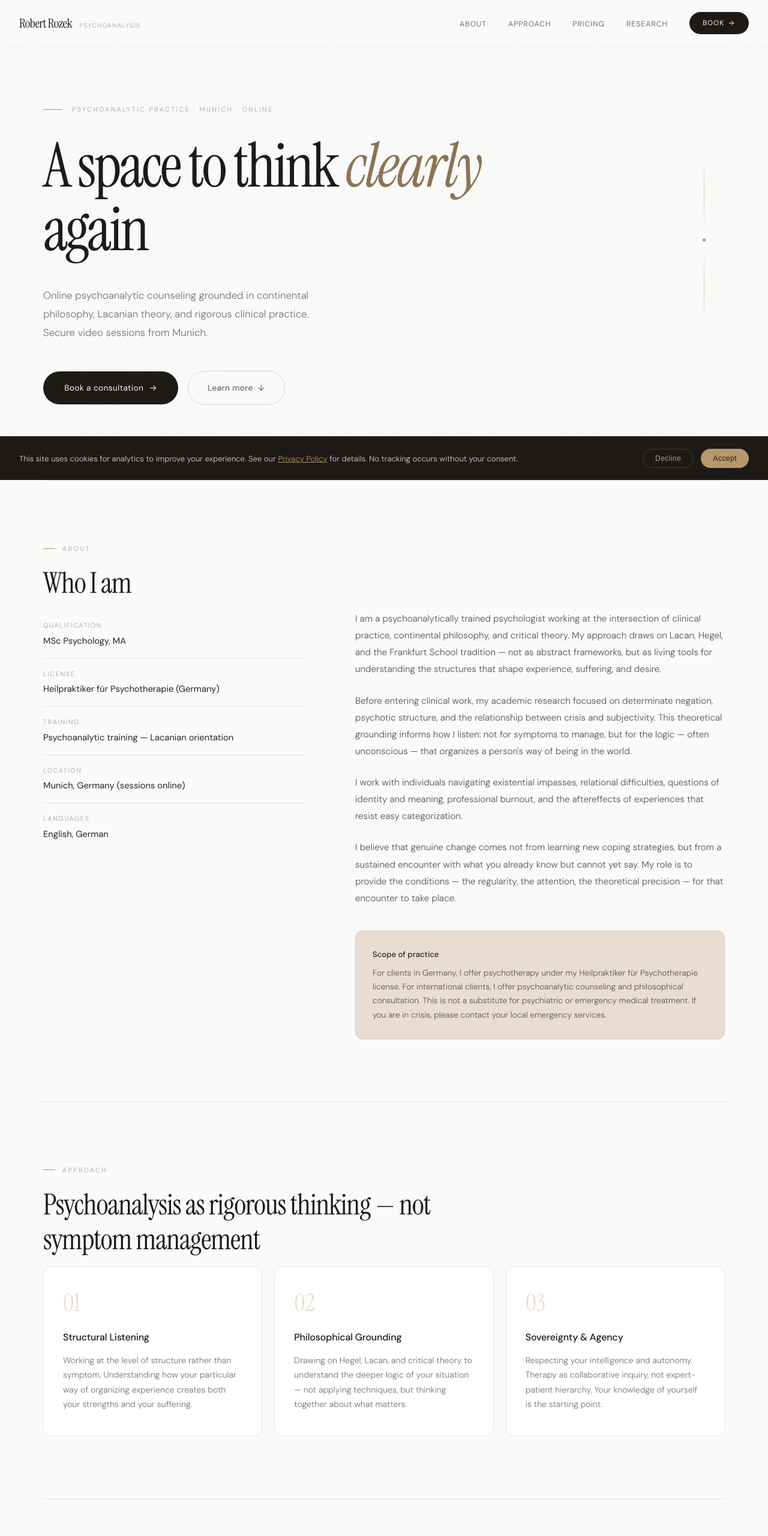
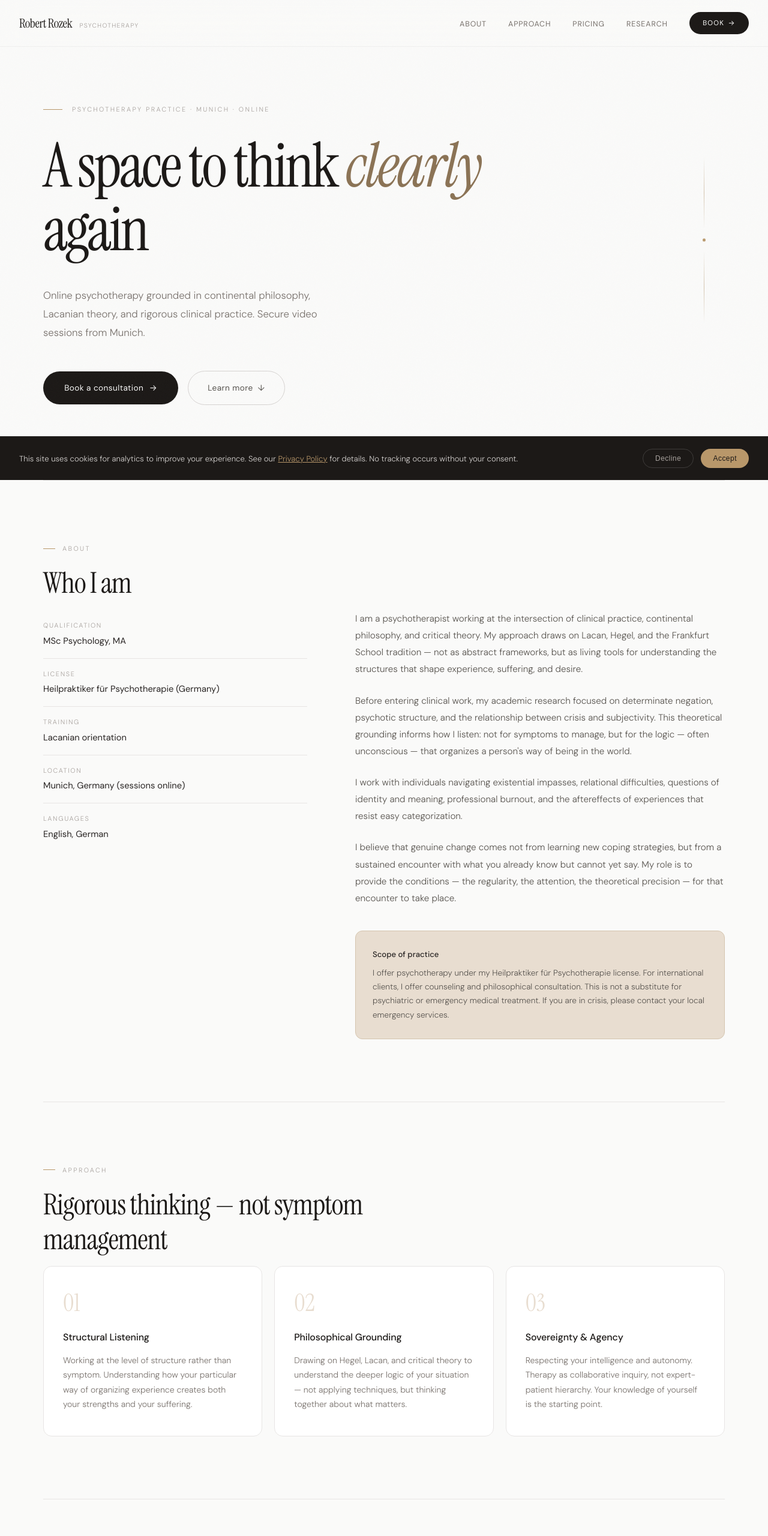
Before and after one commit to anubx/praxis-site, a website: page public/index.html in a window 1280 px wide. Shown: the top 2560 px of the page at 60% size. Drawn offline with Linux system fonts and the light colour scheme; a script that the page names is missing.

Commit message:
Replace psychoanalysis service claims with psychotherapy (HeilprG compliance)

```diff
--- a/public/index.html
+++ b/public/index.html
@@ -3,8 +3,8 @@
 <head>
 <meta charset="UTF-8">
 <meta name="viewport" content="width=device-width, initial-scale=1.0">
-<title>Robert Rozek — Psychoanalytic Practice · Munich</title>
-<meta name="description" content="Online psychoanalytic counseling grounded in continental philosophy, Lacanian theory, and clinical practice. Sessions via secure video from Munich.">
+<title>Robert Rozek — Psychotherapy Practice · Munich</title>
+<meta name="description" content="Online psychotherapy grounded in continental philosophy, Lacanian theory, and clinical practice. Sessions via secure video from Munich.">
 <meta name="robots" content="index, follow">
 <link rel="canonical" href="https://robertrozek.de/">
 
@@ -12,8 +12,8 @@
 <link rel="icon" type="image/svg+xml" href="/favicon.svg">
 
 <!-- Open Graph -->
-<meta property="og:title" content="Robert Rozek — Psychoanalytic Practice">
-<meta property="og:description" content="Online psychoanalytic counseling grounded in continental philosophy, Lacanian theory, and clinical practice.">
+<meta property="og:title" content="Robert Rozek — Psychotherapy Practice">
+<meta property="og:description" content="Online psychotherapy grounded in continental philosophy, Lacanian theory, and clinical practice.">
 <meta property="og:type" content="website">
 <meta property="og:image" content="https://robertrozek.de/og-image.png">
 <meta property="og:image:width" content="1200">
@@ -1139,7 +1139,7 @@
 <nav id="nav">
   <div class="nav-left">
     <a href="#" class="logo">Robert Rozek</a>
-    <span class="logo-tag">Psychoanalysis</span>
+    <span class="logo-tag">Psychotherapy</span>
   </div>
   <button class="menu-toggle" onclick="document.querySelector('.nav-links').classList.toggle('open')" aria-label="Menu">
     <span></span><span></span><span></span>
@@ -1160,10 +1160,10 @@
 
 <!-- ============ HERO ============ -->
 <section class="hero">
-  <div class="hero-label">Psychoanalytic Practice &middot; Munich &middot; Online</div>
+  <div class="hero-label">Psychotherapy Practice &middot; Munich &middot; Online</div>
   <h1>A space to think <em>clearly</em> again</h1>
   <p class="hero-sub">
-    Online psychoanalytic counseling grounded in continental philosophy, Lacanian theory, and rigorous clinical practice. Secure video sessions from Munich.
+    Online psychotherapy grounded in continental philosophy, Lacanian theory, and rigorous clinical practice. Secure video sessions from Munich.
   </p>
   <div class="hero-actions">
     <a href="#book" class="btn-primary"
@@ -1203,7 +1203,7 @@
         </div>
         <div class="credential-item">
           <div class="credential-label">Training</div>
-          <div class="credential-value">Psychoanalytic training — Lacanian orientation</div>
+          <div class="credential-value">Lacanian orientation</div>
         </div>
         <div class="credential-item">
           <div class="credential-label">Location</div>
@@ -1217,7 +1217,7 @@
 
       <div class="about-text reveal">
         <p>
-          I am a psychoanalytically trained psychologist working at the intersection of clinical practice, continental philosophy, and critical theory. My approach draws on Lacan, Hegel, and the Frankfurt School tradition — not as abstract frameworks, but as living tools for understanding the structures that shape experience, suffering, and desire.
+          I am a psychotherapist working at the intersection of clinical practice, continental philosophy, and critical theory. My approach draws on Lacan, Hegel, and the Frankfurt School tradition — not as abstract frameworks, but as living tools for understanding the structures that shape experience, suffering, and desire.
         </p>
         <p>
           Before entering clinical work, my academic research focused on determinate negation, psychotic structure, and the relationship between crisis and subjectivity. This theoretical grounding informs how I listen: not for symptoms to manage, but for the logic — often unconscious — that organizes a person's way of being in the world.
@@ -1232,7 +1232,7 @@
         <div class="about-dual-note">
           <h4>Scope of practice</h4>
           <p>
-            For clients in Germany, I offer psychotherapy under my Heilpraktiker für Psychotherapie license. For international clients, I offer psychoanalytic counseling and philosophical consultation. This is not a substitute for psychiatric or emergency medical treatment. If you are in crisis, please contact your local emergency services.
+            I offer psychotherapy under my Heilpraktiker für Psychotherapie license. For international clients, I offer counseling and philosophical consultation. This is not a substitute for psychiatric or emergency medical treatment. If you are in crisis, please contact your local emergency services.
           </p>
         </div>
       </div>
@@ -1247,7 +1247,7 @@
   <div class="container">
     <div class="reveal">
       <div class="section-label">Approach</div>
-      <div class="section-title">Psychoanalysis as rigorous thinking — not symptom management</div>
+      <div class="section-title">Rigorous thinking — not symptom management</div>
     </div>
     <div class="approach-grid reveal-stagger">
       <div class="approach-card reveal">
@@ -1349,7 +1349,7 @@
     <div class="research-banner reveal">
       <div class="research-text">
         <h3>Published Research</h3>
-        <p>Papers on psychoanalysis, continental philosophy, and critical theory — including work on determinate negation, psychotic structure, and the logic of crisis.</p>
+        <p>Papers on continental philosophy, psychoanalytic theory, and critical theory — including work on determinate negation, psychotic structure, and the logic of crisis.</p>
       </div>
       <a href="https://scholar.google.com/citations?hl=de&user=2dEjMfkAAAAJ"
          target="_blank" rel="noopener" class="btn-scholar"
@@ -1367,7 +1367,7 @@
 <!-- ============ BOOKING / CTA ============ -->
 <section id="book" class="cta-section reveal">
   <h2>Ready to begin?</h2>
-  <p>Book a first session. We'll talk about your situation and whether psychoanalytic work makes sense for you. No pressure, no commitment to continue.</p>
+  <p>Book a first session. We'll talk about your situation and whether working together makes sense for you. No pressure, no commitment to continue.</p>
   <div id="cal-inline-embed"></div>
   <script>
     // Wait for Cal to load, then render inline embed
@@ -1394,7 +1394,7 @@
 <footer>
   <div class="container">
     <div class="footer-inner">
-      <div class="footer-left">&copy; 2026 Robert Rozek &middot; Psychoanalytic Practice, Munich</div>
+      <div class="footer-left">&copy; 2026 Robert Rozek &middot; Psychotherapy Practice, Munich</div>
       <ul class="footer-links">
         <li><a href="https://scholar.google.com/citations?hl=de&user=2dEjMfkAAAAJ" target="_blank" rel="noopener"
                onclick="trackOutbound(this.href, 'Footer Scholar')">Scholar</a></li>
@@ -1405,7 +1405,7 @@
     </div>
     <div class="footer-legal">
       Robert Rozek, MSc, MA &middot; Praxis für Psychotherapie nach Heilpraktikergesetz &middot; Augsburgerstraße 6, 80337 München<br>
-      This website does not constitute medical advice. Psychoanalytic counseling for international clients is not psychotherapy as defined by local health regulations.
+      This website does not constitute medical advice. Counseling for international clients is not psychotherapy as defined by local health regulations.
       If you are in crisis, contact your local emergency services or <a href="https://www.telefonseelsorge.de/" target="_blank" rel="noopener">Telefonseelsorge</a> (DE: 0800 111 0 111).
     </div>
   </div>
```
Also changed, not shown: public/variant-doctolib.html (+15 -15 lines), public/variant-redmedical.html (+17 -17 lines).
